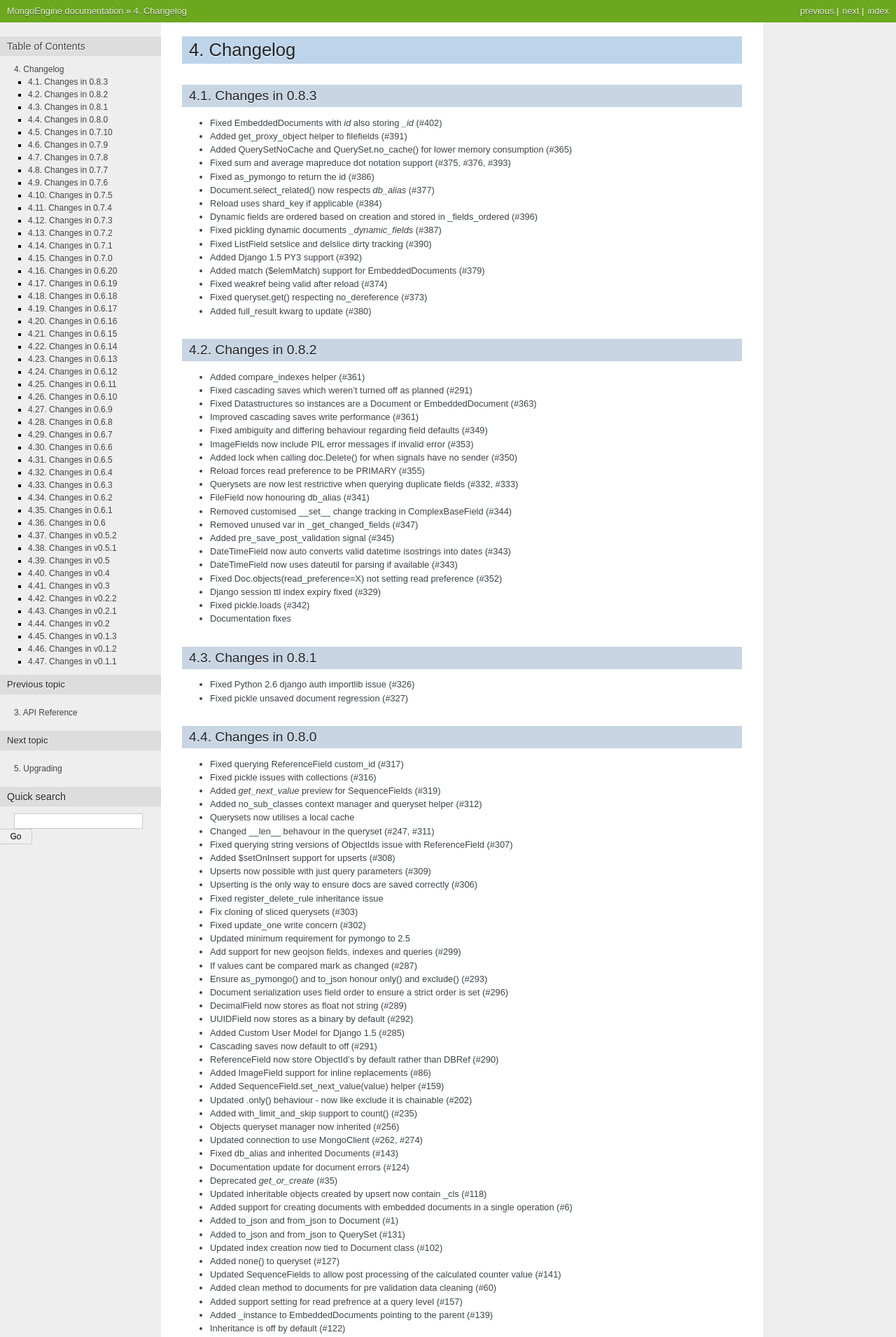
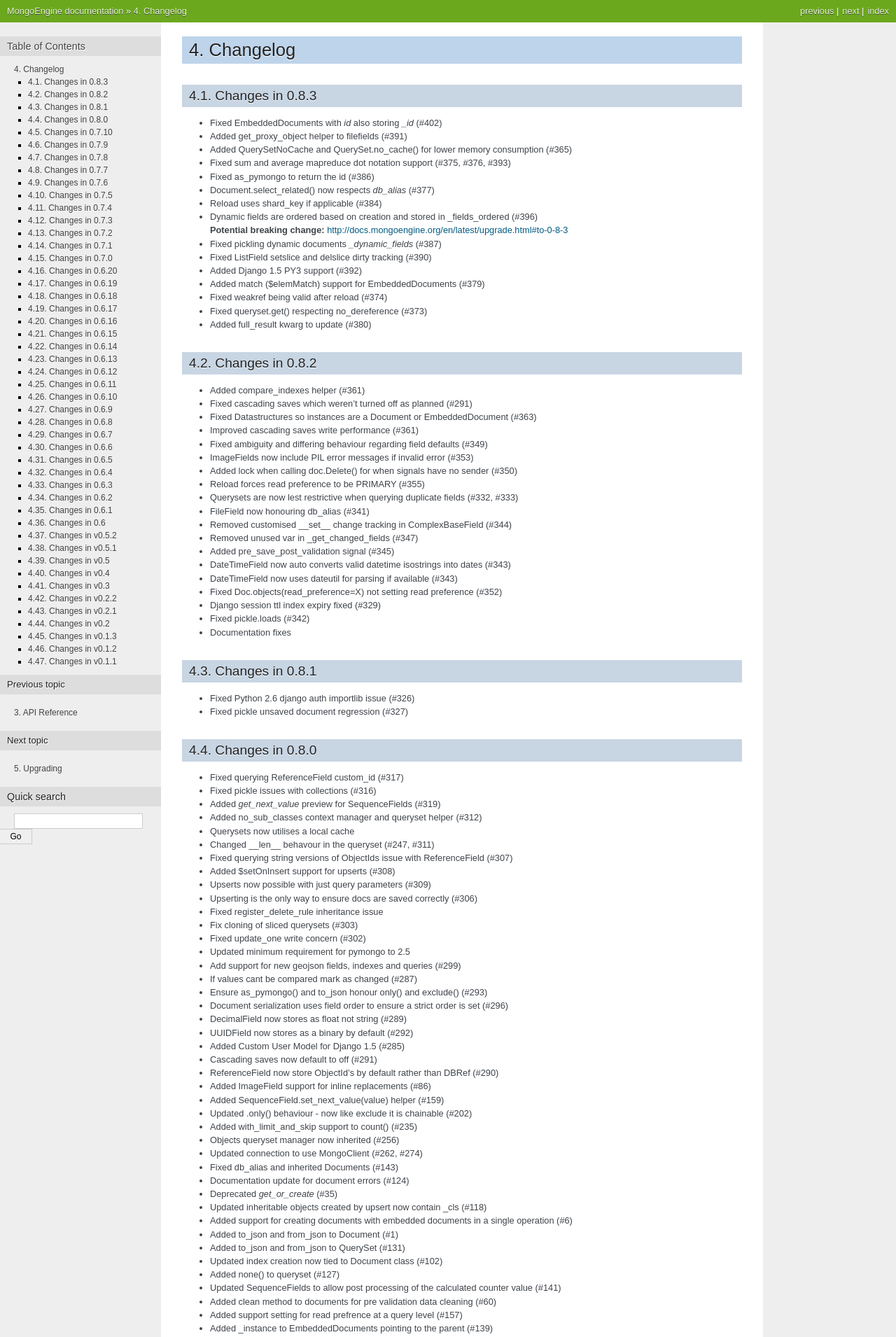
Before and after one commit to MongoEngine/mongoengine, a Sphinx documentation site: the page built from docs/changelog.rst, in a window 1280 px wide. Shown: the top 1910 px of the page at 70% size. Built offline with Sphinx 7.4.7, drawn with Linux system fonts in a browser that asks for light colours; the version number could not be read and is left out.

Commit message:
Update changelog

```diff
--- a/docs/_themes/nature/static/nature.css_t
+++ b/docs/_themes/nature/static/nature.css_t
@@ -4,6 +4,10 @@
  */
 
 @import url("basic.css");
+
+#changelog p.first {margin-bottom: 0 !important;}
+#changelog p {margin-top: 0 !important;
+              margin-bottom: 0 !important;}
 
 /* -- page layout ----------------------------------------------------------- */
 
--- a/docs/changelog.rst
+++ b/docs/changelog.rst
@@ -12,6 +12,9 @@ Changes in 0.8.3
 - Document.select_related() now respects `db_alias` (#377)
 - Reload uses shard_key if applicable (#384)
 - Dynamic fields are ordered based on creation and stored in _fields_ordered (#396)
+
+  **Potential breaking change:** http://docs.mongoengine.org/en/latest/upgrade.html#to-0-8-3
+
 - Fixed pickling dynamic documents `_dynamic_fields` (#387)
 - Fixed ListField setslice and delslice dirty tracking (#390)
 - Added Django 1.5 PY3 support (#392)
@@ -19,6 +22,8 @@ Changes in 0.8.3
 - Fixed weakref being valid after reload (#374)
 - Fixed queryset.get() respecting no_dereference (#373)
 - Added full_result kwarg to update (#380)
+
+
 
 Changes in 0.8.2
 ================
```
